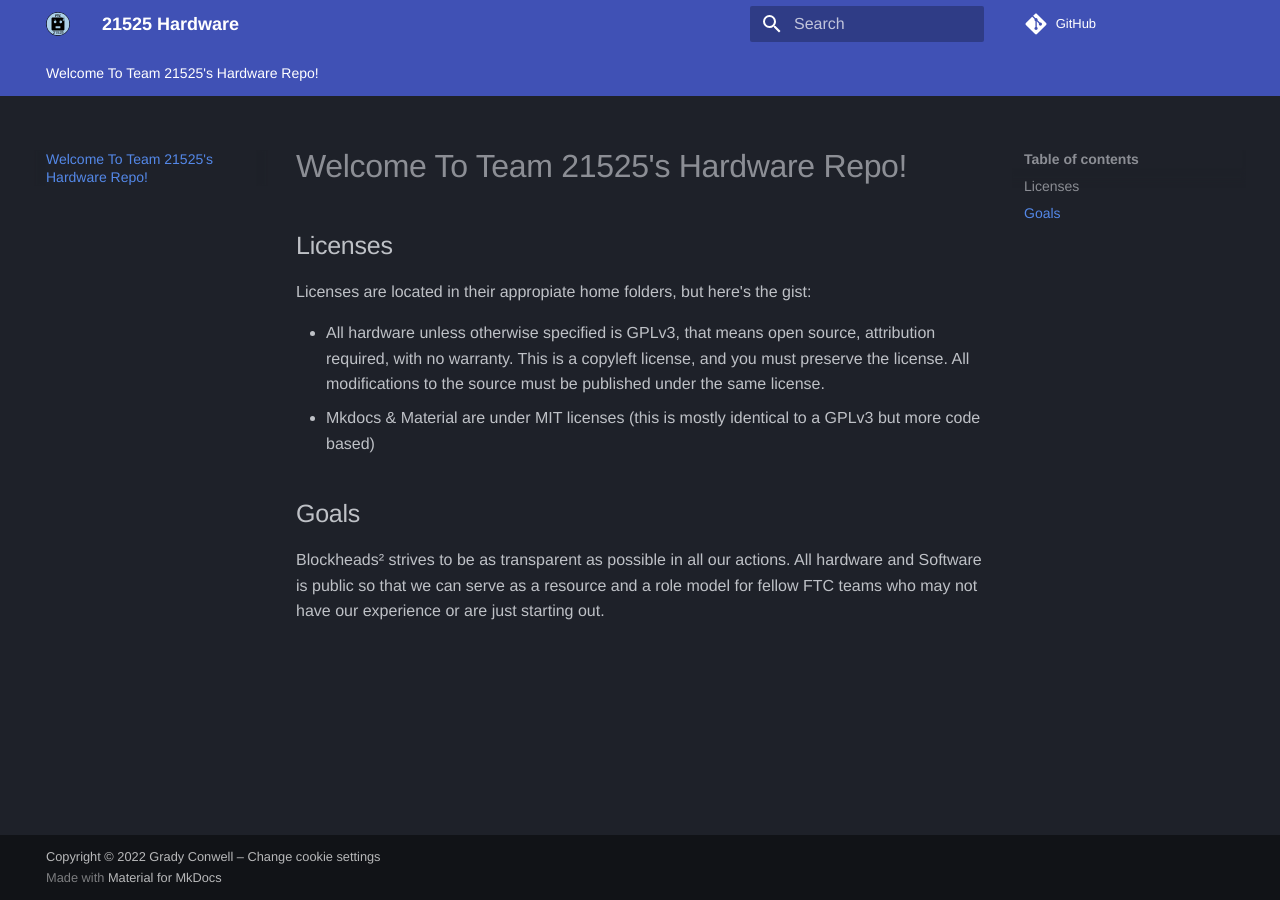
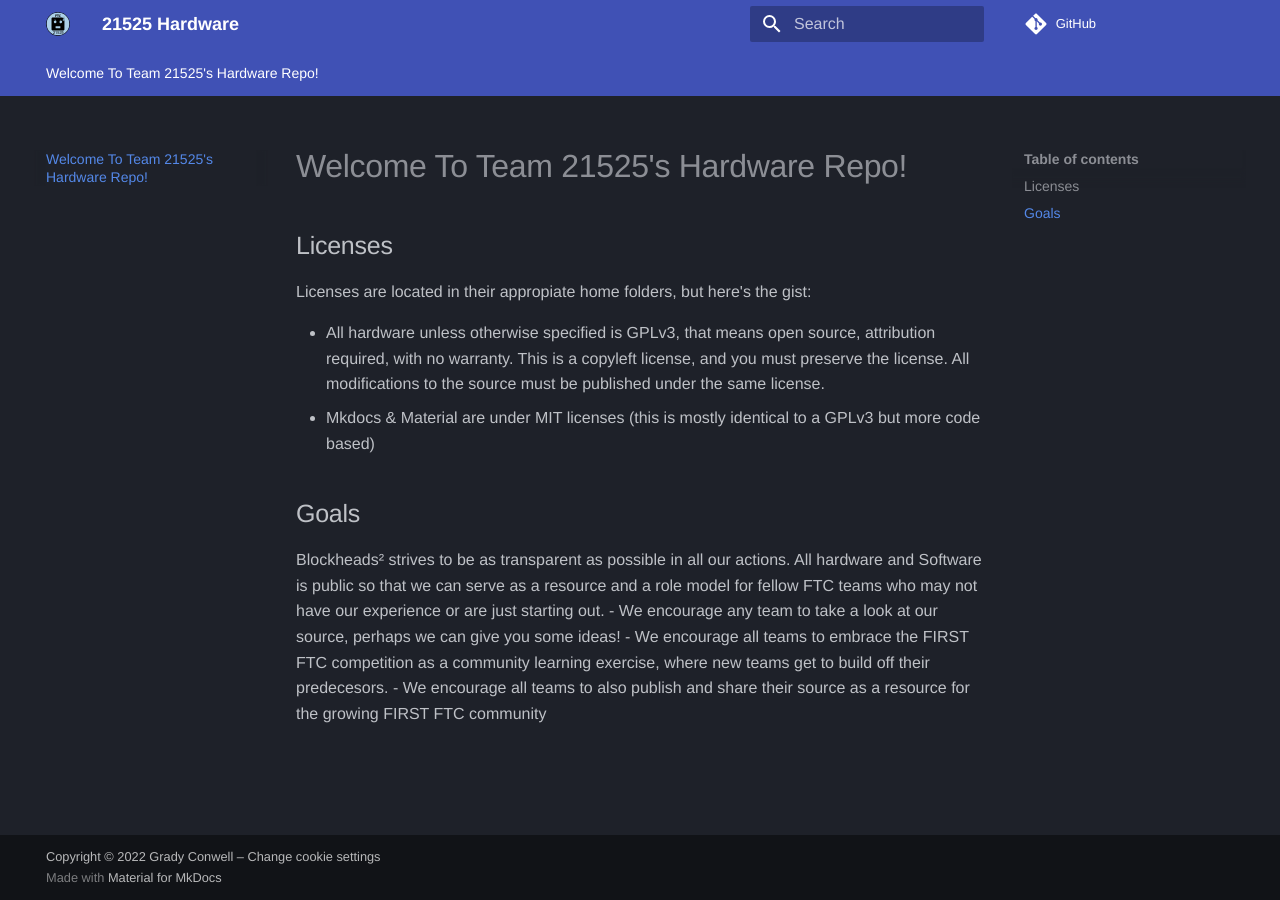
Before and after one commit to Blockheads-2/Blockheads-2-2022-23-Hardware, an MkDocs documentation site: the page built from docs/index.md, in a window 1280 px wide. Built offline with MkDocs 1.6.1 and Material for MkDocs 9.7.7, drawn with Linux system fonts in a browser that asks for light colours; some web fonts are replaced; comment, search, counter and statistics services are not loaded.

Commit message:
Update index.md
writing morer

```diff
--- a/docs/index.md
+++ b/docs/index.md
@@ -9,3 +9,6 @@ required, with no warranty. This is a copyleft license, and you must preserve th
 
 ## Goals
 Blockheads² strives to be as transparent as possible in all our actions. All hardware and Software is public so that we can serve as a resource and a role model for fellow FTC teams who may not have our experience or are just starting out.
+ - We encourage any team to take a look at our source, perhaps we can give you some ideas!
+ - We encourage all teams to embrace the FIRST FTC competition as a community learning exercise, where new teams get to build off their predecesors.
+ - We encourage all teams to also publish and share their source as a resource for the growing FIRST FTC community
```
